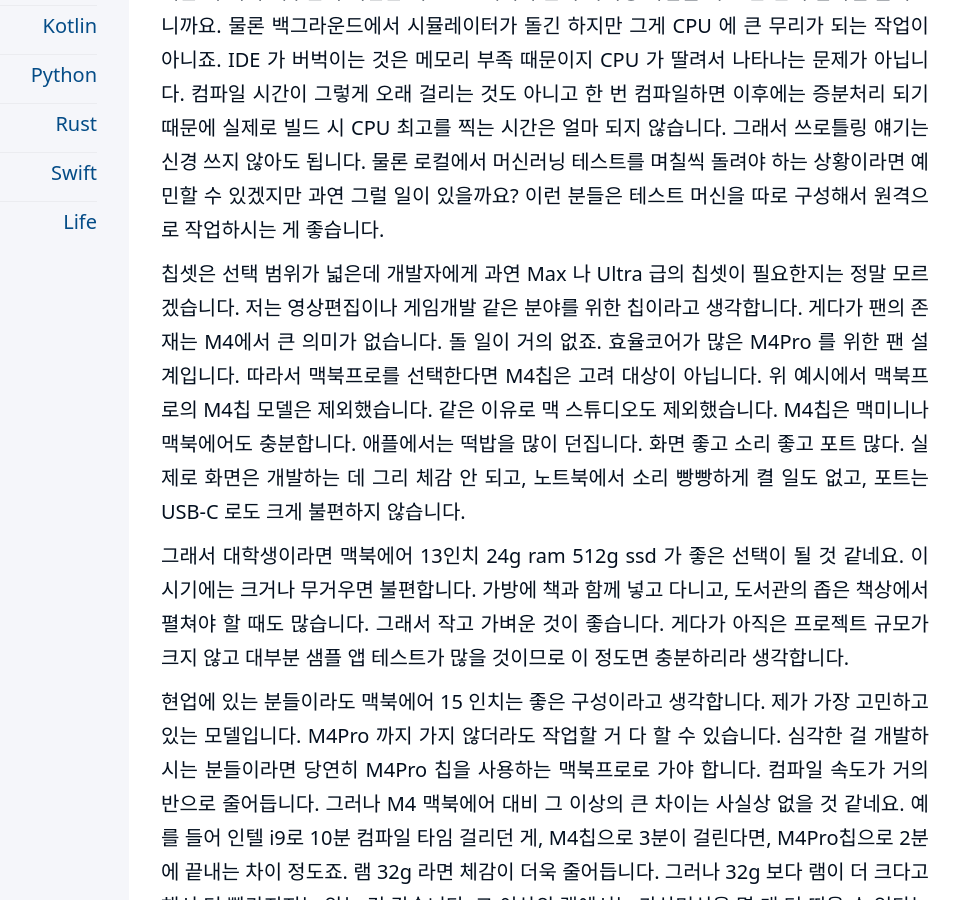
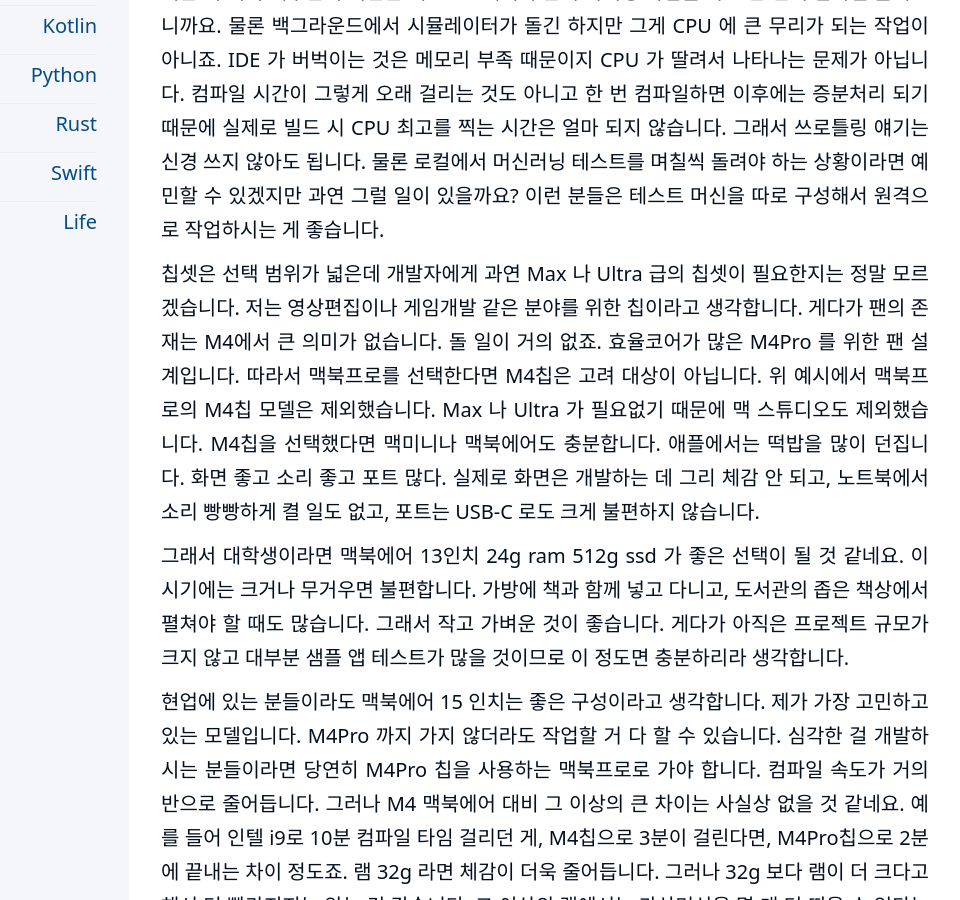
Before and after one commit to kiroshin/kiroshin.github.io, a Jekyll site: the page built from _posts/2025-03-24-macbook_for_dev.md, in a window 1280 px wide and 900 px high, scrolled down 3014 px. Shown: the whole window, without its empty margins (191-1151 px from the left). Built offline with Jekyll 4.4.1, drawn with Linux system fonts in a browser that asks for light colours.

Commit message:
Update 2025-03-24-macbook_for_dev.md

```diff
--- a/_posts/2025-03-24-macbook_for_dev.md
+++ b/_posts/2025-03-24-macbook_for_dev.md
@@ -44,7 +44,7 @@
 
 CPU는 이미 M1 부터 차고 넘치는 사양이었습니다. M4는 말할 것도 없이 좋겠죠. 저전력으로 M2Pro 의 성능을 내주기 때문에 과거에는 생각하지 못했던 맥북에어까지 개발머신으로 고려할 수 있게 되었습니다. 팬이 없는 구조라 쓰로틀링이 잘 걸린다는 얘기는 영상편집을 하는 분들에게 해당하는 내용입니다. 게임 개발자가 아니라면 큰 문제가 되지 않습니다. IDE 를 몇 개 띄운 뒤 거의 대부분의 시간은 워드프로세서 수준의 타이핑 작업을 하고 한 번씩 컴파일 돌려보니까요. 물론 백그라운드에서 시뮬레이터가 돌긴 하지만 그게 CPU 에 큰 무리가 되는 작업이 아니죠. IDE 가 버벅이는 것은 메모리 부족 때문이지 CPU 가 딸려서 나타나는 문제가 아닙니다. 컴파일 시간이 그렇게 오래 걸리는 것도 아니고 한 번 컴파일하면 이후에는 증분처리 되기 때문에 실제로 빌드 시 CPU 최고를 찍는 시간은 얼마 되지 않습니다. 그래서 쓰로틀링 얘기는 신경 쓰지 않아도 됩니다. 물론 로컬에서 머신러닝 테스트를 며칠씩 돌려야 하는 상황이라면 예민할 수 있겠지만 과연 그럴 일이 있을까요? 이런 분들은 테스트 머신을 따로 구성해서 원격으로 작업하시는 게 좋습니다.
 
-칩셋은 선택 범위가 넓은데 개발자에게 과연 Max 나 Ultra 급의 칩셋이 필요한지는 정말 모르겠습니다. 저는 영상편집이나 게임개발 같은 분야를 위한 칩이라고 생각합니다. 게다가 팬의 존재는 M4에서 큰 의미가 없습니다. 돌 일이 거의 없죠. 효율코어가 많은 M4Pro 를 위한 팬 설계입니다. 따라서 맥북프로를 선택한다면 M4칩은 고려 대상이 아닙니다. 위 예시에서 맥북프로의 M4칩 모델은 제외했습니다. 같은 이유로 맥 스튜디오도 제외했습니다. M4칩은 맥미니나 맥북에어도 충분합니다. 애플에서는 떡밥을 많이 던집니다. 화면 좋고 소리 좋고 포트 많다. 실제로 화면은 개발하는 데 그리 체감 안 되고, 노트북에서 소리 빵빵하게 켤 일도 없고, 포트는 USB-C 로도 크게 불편하지 않습니다.
+칩셋은 선택 범위가 넓은데 개발자에게 과연 Max 나 Ultra 급의 칩셋이 필요한지는 정말 모르겠습니다. 저는 영상편집이나 게임개발 같은 분야를 위한 칩이라고 생각합니다. 게다가 팬의 존재는 M4에서 큰 의미가 없습니다. 돌 일이 거의 없죠. 효율코어가 많은 M4Pro 를 위한 팬 설계입니다. 따라서 맥북프로를 선택한다면 M4칩은 고려 대상이 아닙니다. 위 예시에서 맥북프로의 M4칩 모델은 제외했습니다. Max 나 Ultra 가 필요없기 때문에 맥 스튜디오도 제외했습니다. M4칩을 선택했다면 맥미니나 맥북에어도 충분합니다. 애플에서는 떡밥을 많이 던집니다. 화면 좋고 소리 좋고 포트 많다. 실제로 화면은 개발하는 데 그리 체감 안 되고, 노트북에서 소리 빵빵하게 켤 일도 없고, 포트는 USB-C 로도 크게 불편하지 않습니다.
 
 그래서 대학생이라면 맥북에어 13인치 24g ram 512g ssd 가 좋은 선택이 될 것 같네요. 이 시기에는 크거나 무거우면 불편합니다. 가방에 책과 함께 넣고 다니고, 도서관의 좁은 책상에서 펼쳐야 할 때도 많습니다. 그래서 작고 가벼운 것이 좋습니다. 게다가 아직은 프로젝트 규모가 크지 않고 대부분 샘플 앱 테스트가 많을 것이므로 이 정도면 충분하리라 생각합니다.
 
```
